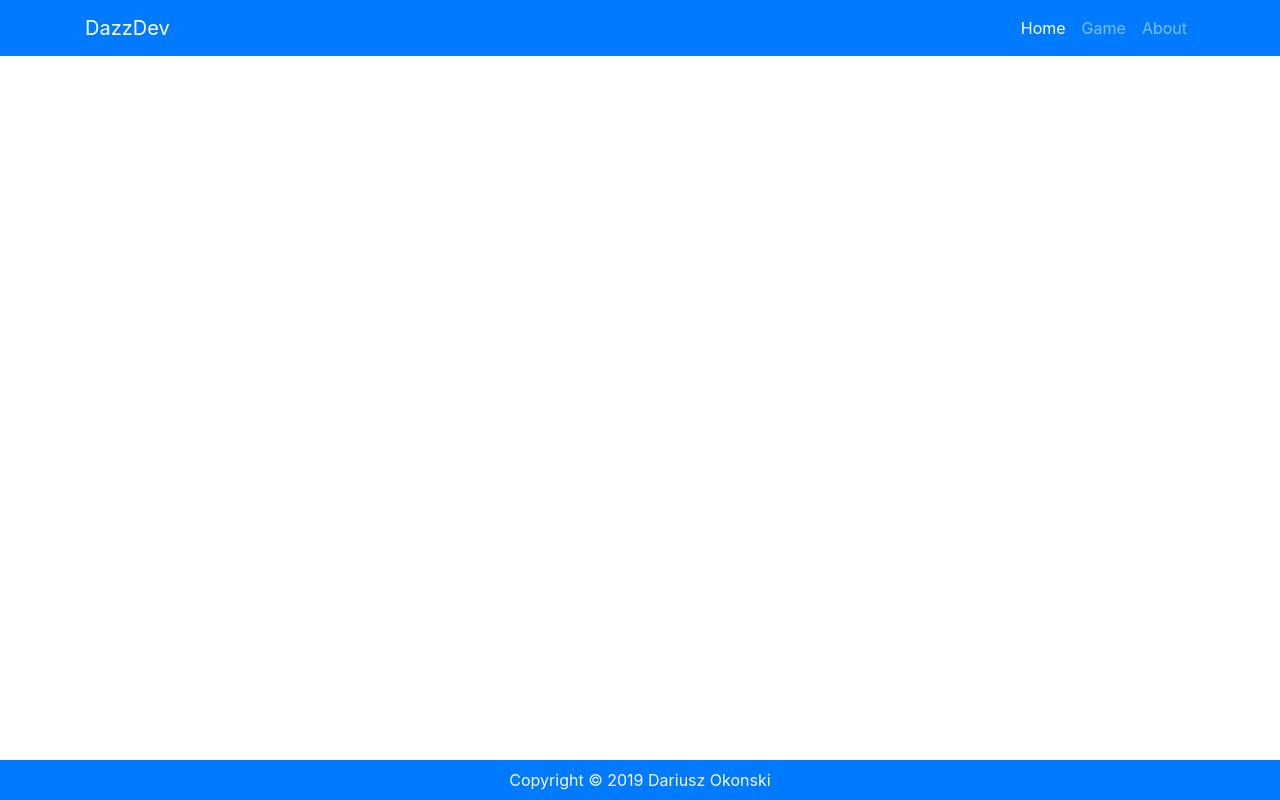
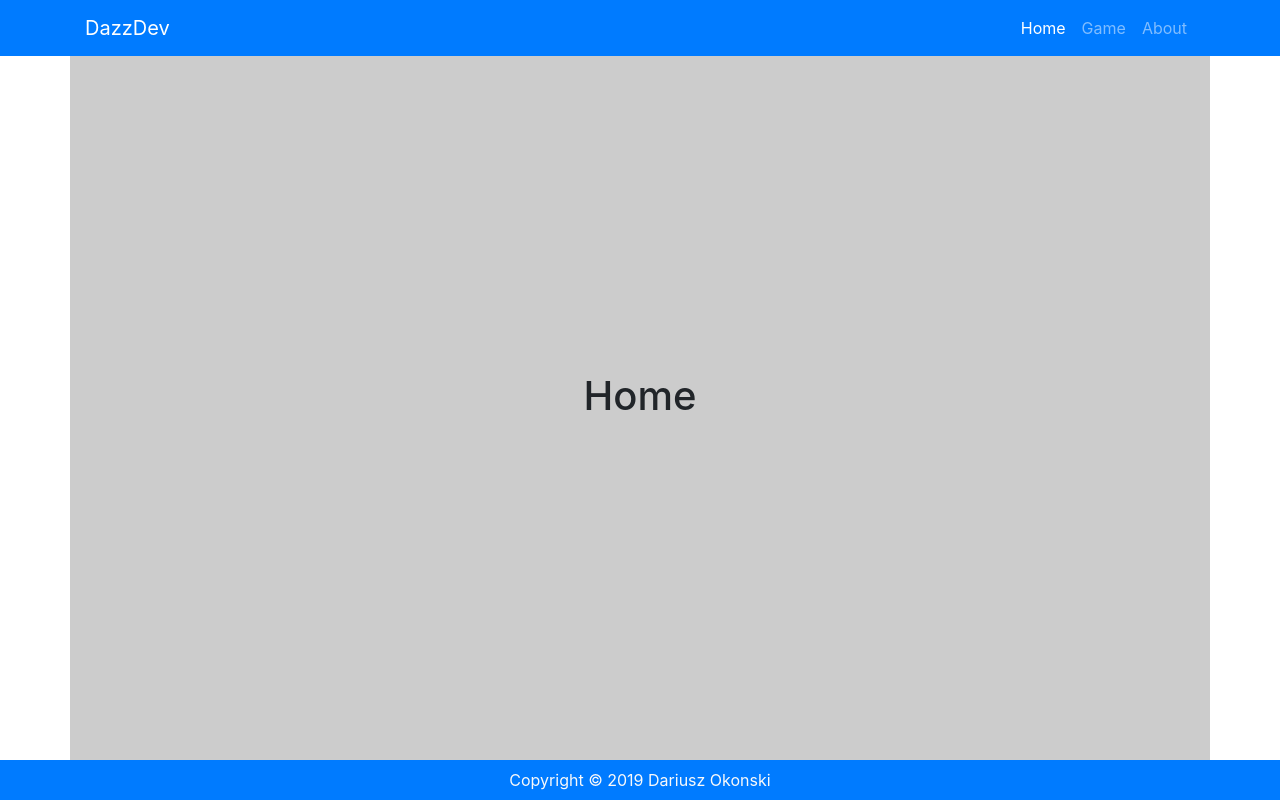
Before and after one commit to DariuszOkonski/js-rock-paper-scissors, a website: page index.html in a window 1280 px wide. Drawn offline with nearby package versions, Linux system fonts and the light colour scheme.

Commit message:
automatic changes at folder css/

```diff
--- a/css/game.css
+++ b/css/game.css
@@ -1 +1,15 @@
-/* No CSS *//*# sourceMappingURL=game.css.map */
+.content {
+  width: 100%;
+  min-height: 100vh;
+  background-color: #ccc;
+  display: -webkit-box;
+  display: -ms-flexbox;
+  display: flex;
+  -webkit-box-pack: center;
+      -ms-flex-pack: center;
+          justify-content: center;
+  -webkit-box-align: center;
+      -ms-flex-align: center;
+          align-items: center;
+}
+/*# sourceMappingURL=game.css.map */
```
Also changed, not shown: 1 other file.
